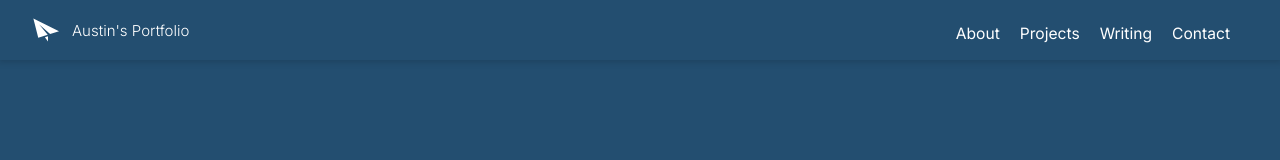
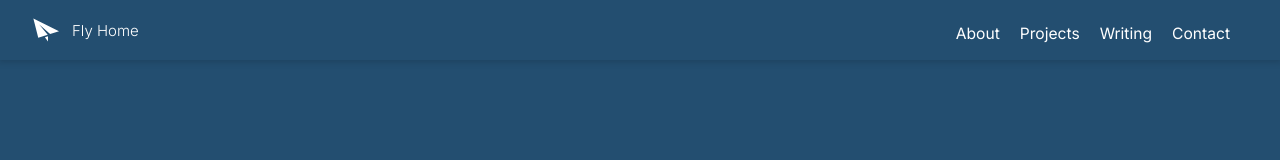
Before and after one commit to atrain42/react-portfolio, a React (Create React App) app: page / in a window 1280 px wide. Shown: the top 160 px of the page. Built offline with nearby package versions, Linux system fonts and the light colour scheme.

Commit message:
fly home added

```diff
--- a/src/components/Navbar/Navbar.js
+++ b/src/components/Navbar/Navbar.js
@@ -45,7 +45,7 @@ const Navbar = () => {
         <Link to="/" spy={true} smooth={true} offset={50} duration={500}>
           <div className={classes.homeButton}>
             <img src={plane} alt="plane"></img>
-            <h1>Austin's Portfolio</h1>
+            <h1>Fly Home</h1>
           </div>
         </Link>
         <Navigation />
--- a/src/components/Navbar/SecondaryNav.js
+++ b/src/components/Navbar/SecondaryNav.js
@@ -43,7 +43,7 @@ const SecondaryNav = () => {
         <Link to="/" spy={true} smooth={true} offset={50} duration={500}>
           <div className={classes.homeButton}>
             <img src={plane} alt="plane"></img>
-            <h1>Austin's Portfolio</h1>
+            <h1>Fly Home</h1>
           </div>
         </Link>
       </div>
```
